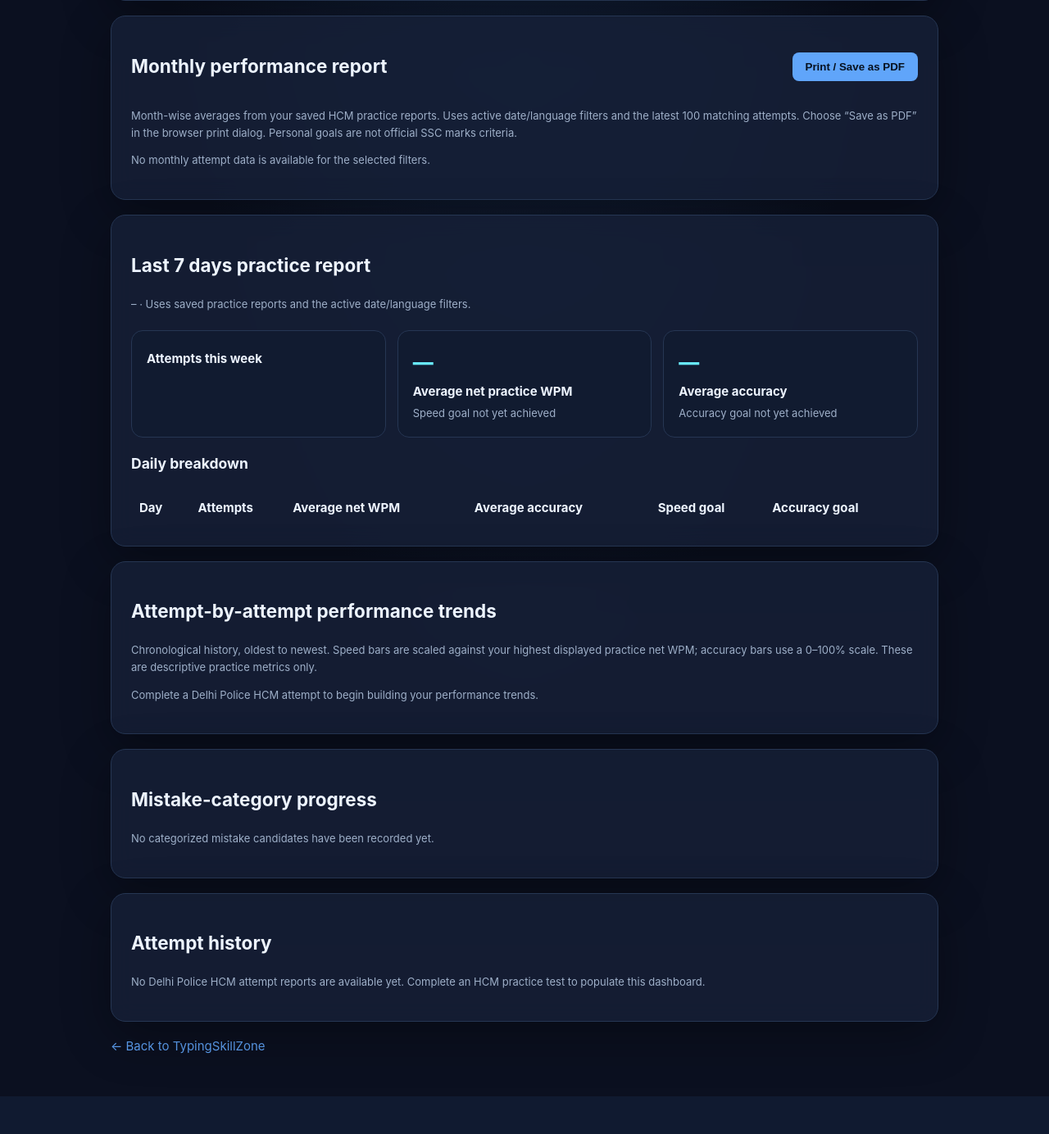
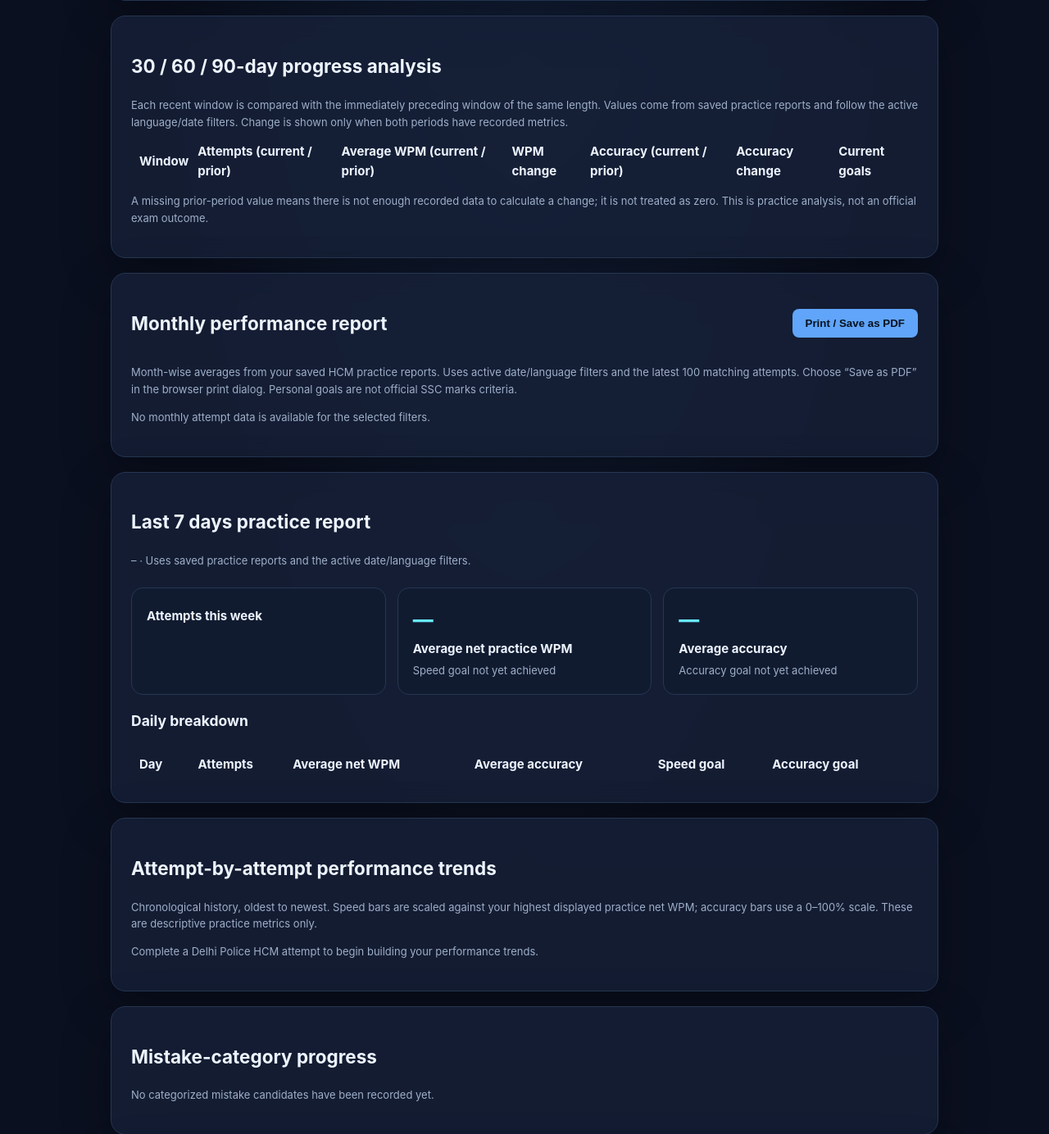
Before and after one commit to vikashphogat0-ux/typingskillzone-django, a Django app: template backend/typing_sessions/templates/typing_sessions/dphcm_dashboard.html in a window 1280 px wide. Shown: the part 842-2226 px from the top of the page at 82% size. Before the commit the page ends 2180 px from the top, so only its background shows below. Run offline with Django 5.2, Linux system fonts and the light colour scheme; the template is opened without the code that fills it, so the values that code supplies are empty.

Commit message:
Display 30 60 90 day practice progress analysis

```diff
--- a/backend/typing_sessions/templates/typing_sessions/dphcm_dashboard.html
+++ b/backend/typing_sessions/templates/typing_sessions/dphcm_dashboard.html
@@ -38,6 +38,25 @@
     <div class="item"><strong>Average speed goal progress</strong><div class="id">{{ goal_speed_progress }}%</div><div class="muted">Target {{ goal.target_net_wpm }} WPM · {% if goal_speed_met %}achieved{% else %}in progress{% endif %}</div></div>
     <div class="item"><strong>Average accuracy goal progress</strong><div class="id">{{ goal_accuracy_progress }}%</div><div class="muted">Target {{ goal.target_accuracy }}% · {% if goal_accuracy_met %}achieved{% else %}in progress{% endif %}</div></div>
   </div>
+</section>
+<section class="panel" style="margin-top:18px" id="progress-analysis">
+  <h2>30 / 60 / 90-day progress analysis</h2>
+  <p class="muted">Each recent window is compared with the immediately preceding window of the same length. Values come from saved practice reports and follow the active language/date filters. Change is shown only when both periods have recorded metrics.</p>
+  <div style="overflow-x:auto"><table style="width:100%;border-collapse:collapse;text-align:left">
+    <thead><tr><th style="padding:10px">Window</th><th>Attempts (current / prior)</th><th>Average WPM (current / prior)</th><th>WPM change</th><th>Accuracy (current / prior)</th><th>Accuracy change</th><th>Current goals</th></tr></thead>
+    <tbody>{% for item in progress_comparisons %}
+      <tr style="border-top:1px solid var(--line)">
+        <td style="padding:10px">{{ item.window_days }} days</td>
+        <td>{{ item.current_attempts }} / {{ item.previous_attempts }}</td>
+        <td>{% if item.current_speed != None %}{{ item.current_speed }}{% else %}—{% endif %} / {% if item.previous_speed != None %}{{ item.previous_speed }}{% else %}—{% endif %}</td>
+        <td>{% if item.speed_change != None %}{% if item.speed_change > 0 %}+{% endif %}{{ item.speed_change }} WPM{% else %}Insufficient data{% endif %}</td>
+        <td>{% if item.current_accuracy != None %}{{ item.current_accuracy }}%{% else %}—{% endif %} / {% if item.previous_accuracy != None %}{{ item.previous_accuracy }}%{% else %}—{% endif %}</td>
+        <td>{% if item.accuracy_change != None %}{% if item.accuracy_change > 0 %}+{% endif %}{{ item.accuracy_change }} percentage points{% else %}Insufficient data{% endif %}</td>
+        <td>{% if item.speed_goal_met %}Speed met{% else %}Speed pending{% endif %}; {% if item.accuracy_goal_met %}accuracy met{% else %}accuracy pending{% endif %}</td>
+      </tr>
+    {% endfor %}</tbody>
+  </table></div>
+  <p class="muted">A missing prior-period value means there is not enough recorded data to calculate a change; it is not treated as zero. This is practice analysis, not an official exam outcome.</p>
 </section>
 <section class="panel" style="margin-top:18px" id="monthly-report">
   <div style="display:flex;justify-content:space-between;align-items:center;gap:12px;flex-wrap:wrap">
```
